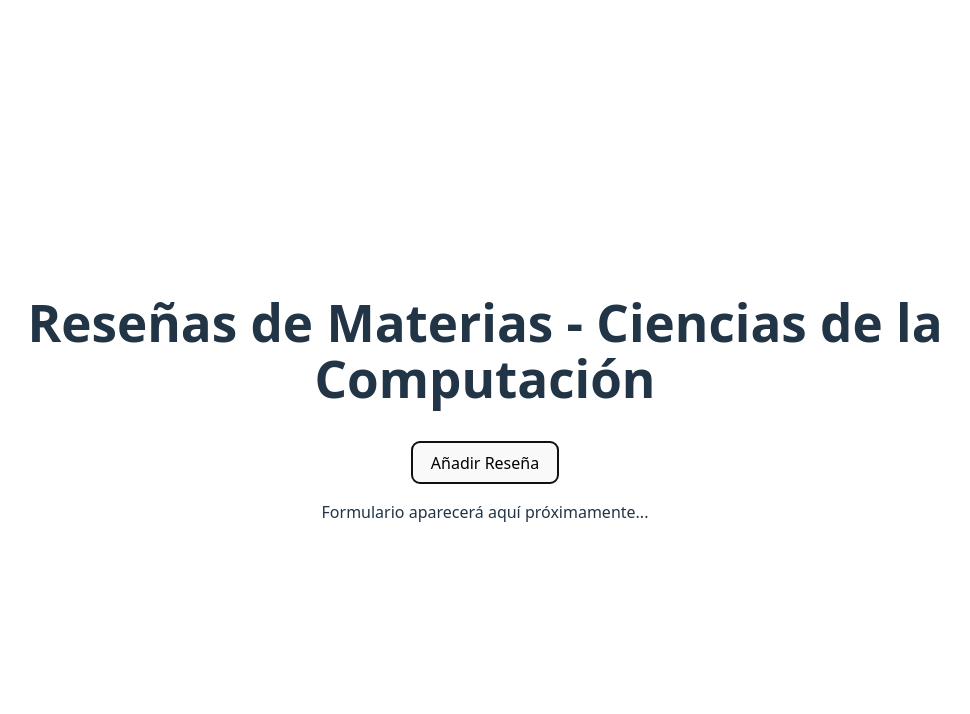
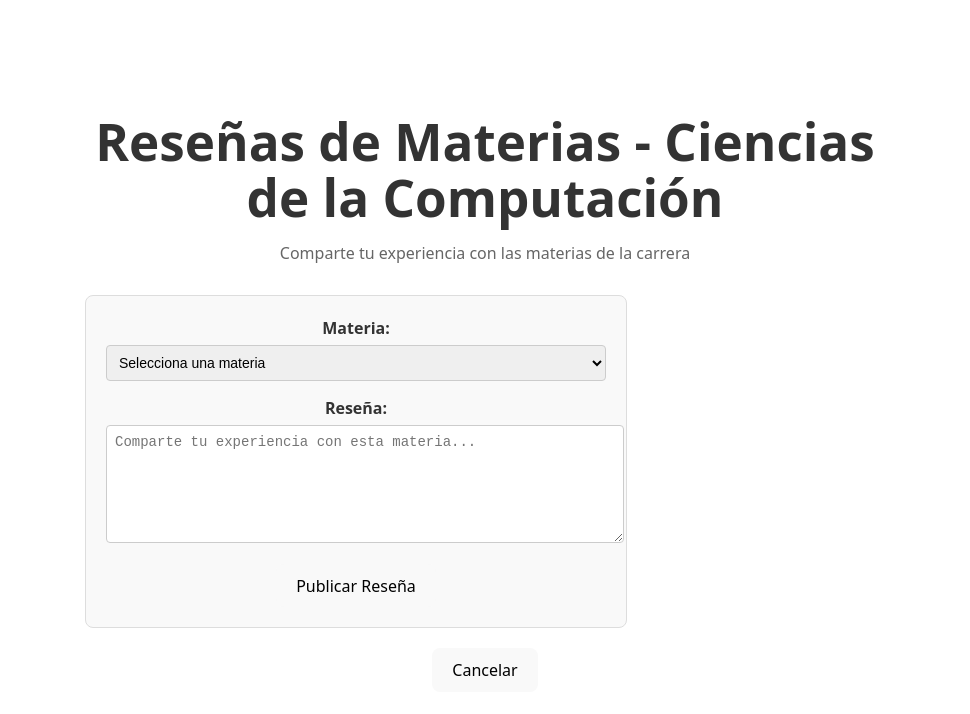
Before and after one commit to 1rv1nn/Materias_front, a React (Vite) app in the folder blog-resenas-materias/: page / in a window 1280 px wide. Both pictures are taken after a click on the button "Añadir Reseña". Shown: the top 714 px of the page, without its empty margins (155-1125 px from the left). Built offline with nearby package versions, Linux system fonts and the light colour scheme.

Commit message:
feat: Formulario

```diff
--- /dev/null
+++ b/blog-resenas-materias/src/components/ReviewForm/ReviewForm.css
@@ -0,0 +1,40 @@
+.review-form {
+  max-width: 500px;
+  margin: 20px 0;
+  padding: 20px;
+  border: 1px solid #ddd;
+  border-radius: 8px;
+  background-color: #f9f9f9;
+}
+
+.form-group {
+  margin-bottom: 15px;
+}
+
+.form-group label {
+  display: block;
+  margin-bottom: 5px;
+  font-weight: bold;
+  color: #333;
+}
+
+.form-group select,
+.form-group textarea {
+  width: 100%;
+  padding: 8px;
+  border: 1px solid #ccc;
+  border-radius: 4px;
+  font-size: 14px;
+}
+
+.form-group textarea {
+  resize: vertical;
+  min-height: 100px;
+}
+
+.form-group select:focus,
+.form-group textarea:focus {
+  outline: none;
+  border-color: #007bff;
+  box-shadow: 0 0 0 2px rgba(0, 123, 255, 0.25);
+}
--- /dev/null
+++ b/blog-resenas-materias/src/components/ReviewForm/ReviewForm.jsx
@@ -0,0 +1,89 @@
+import { useState } from 'react'
+import Button from '../Button/Button'
+
+const ReviewForm = ({ subjects, onSubmit }) => {
+  const [selectedSubject, setSelectedSubject] = useState('')
+  const [review, setReview] = useState('')
+
+  const handleSubmit = (e) => {
+    e.preventDefault()
+    if (selectedSubject && review.trim()) {
+      onSubmit({
+        subject: selectedSubject,
+        review: review.trim()
+      })
+      setSelectedSubject('')
+      setReview('')
+    }
+  }
+
+  const formStyle = {
+    maxWidth: '500px',
+    margin: '20px 0',
+    padding: '20px',
+    border: '1px solid #ddd',
+    borderRadius: '8px',
+    backgroundColor: '#f9f9f9'
+  }
+
+  const formGroupStyle = {
+    marginBottom: '15px'
+  }
+
+  const labelStyle = {
+    display: 'block',
+    marginBottom: '5px',
+    fontWeight: 'bold',
+    color: '#333'
+  }
+
+  const inputStyle = {
+    width: '100%',
+    padding: '8px',
+    border: '1px solid #ccc',
+    borderRadius: '4px',
+    fontSize: '14px'
+  }
+
+  return (
+    <form style={formStyle} onSubmit={handleSubmit}>
+      <div style={formGroupStyle}>
+        <label htmlFor="subject" style={labelStyle}>Materia:</label>
+        <select
+          id="subject"
+          style={inputStyle}
+          value={selectedSubject}
+          onChange={(e) => setSelectedSubject(e.target.value)}
+          required
+        >
+          <option value="">Selecciona una materia</option>
+          {subjects.map(subject => (
+            <option key={subject} value={subject}>
+              {subject}
+            </option>
+          ))}
+        </select>
+      </div>
+
+      <div style={formGroupStyle}>
+        <label htmlFor="review" style={labelStyle}>Reseña:</label>
+        <textarea
+          id="review"
+          style={{...inputStyle, minHeight: '100px', resize: 'vertical'}}
+          value={review}
+          onChange={(e) => setReview(e.target.value)}
+          rows="4"
+          placeholder="Comparte tu experiencia con esta materia..."
+          required
+        />
+      </div>
+
+      <Button
+        type="submit"
+        text="Publicar Reseña"
+      />
+    </form>
+  )
+}
+
+export default ReviewForm
--- /dev/null
+++ b/blog-resenas-materias/src/pages/Home.css
@@ -0,0 +1,38 @@
+.home-container {
+  max-width: 800px;
+  margin: 0 auto;
+  padding: 20px;
+}
+
+.header {
+  text-align: center;
+  margin-bottom: 30px;
+}
+
+.header h1 {
+  color: #333;
+  margin-bottom: 10px;
+}
+
+.header p {
+  color: #666;
+  font-size: 16px;
+}
+
+.add-review-section {
+  text-align: center;
+  margin-bottom: 30px;
+}
+
+.form-section {
+  margin-bottom: 30px;
+}
+
+.cancel-button {
+  margin-top: 10px;
+  background-color: #6c757d;
+}
+
+.cancel-button:hover {
+  background-color: #5a6268;
+}
--- a/blog-resenas-materias/src/pages/Home.jsx
+++ b/blog-resenas-materias/src/pages/Home.jsx
@@ -1,19 +1,71 @@
 import { useState } from 'react'
 import Button from '../components/Button/Button'
+import ReviewForm from '../components/ReviewForm/ReviewForm'
+import './Home.css'
 
 const Home = () => {
   const [showForm, setShowForm] = useState(false)
+  const [reviews, setReviews] = useState([])
+
+  const subjects = [
+    'Algoritmos',
+    'Estructuras de Datos',
+    'Base de Datos',
+    'Programación Orientada a Objetos',
+    'Redes de Computadoras',
+    'Inteligencia Artificial',
+    'Sistemas Operativos',
+    'Ingeniería de Software'
+  ]
+
+  const handleAddReview = (reviewData) => {
+    const newReview = {
+      id: Date.now(),
+      ...reviewData,
+      date: new Date().toLocaleDateString()
+    }
+    setReviews([newReview, ...reviews])
+    setShowForm(false)
+
+    // Mostrar mensaje de éxito (opcional)
+    alert('¡Reseña publicada con éxito!')
+  }
+
+  const handleCancel = () => {
+    setShowForm(false)
+  }
 
   return (
-    <div>
-      <h1>Reseñas de Materias - Ciencias de la Computación</h1>
+    <div className="home-container">
+      <header className="header">
+        <h1>Reseñas de Materias - Ciencias de la Computación</h1>
+        <p>Comparte tu experiencia con las materias de la carrera</p>
+      </header>
 
-      <Button
-        text="Añadir Reseña"
-        onClick={() => setShowForm(true)}
-      />
+      <main className="main-content">
+        {!showForm ? (
+          <div className="add-review-section">
+            <Button
+              text="Añadir Reseña"
+              onClick={() => setShowForm(true)}
+            />
+          </div>
+        ) : (
+          <div className="form-section">
+            <ReviewForm
+              subjects={subjects}
+              onSubmit={handleAddReview}
+            />
+            <Button
+              text="Cancelar"
+              onClick={handleCancel}
+              className="cancel-button"
+            />
+          </div>
+        )}
 
-      {showForm && <p>Formulario aparecerá aquí próximamente...</p>}
+        {/* Se ha eliminado el ReviewList */}
+      </main>
     </div>
   )
 }
```
Also changed, not shown: 2 other files (tests, documents, lock files or other folders).
